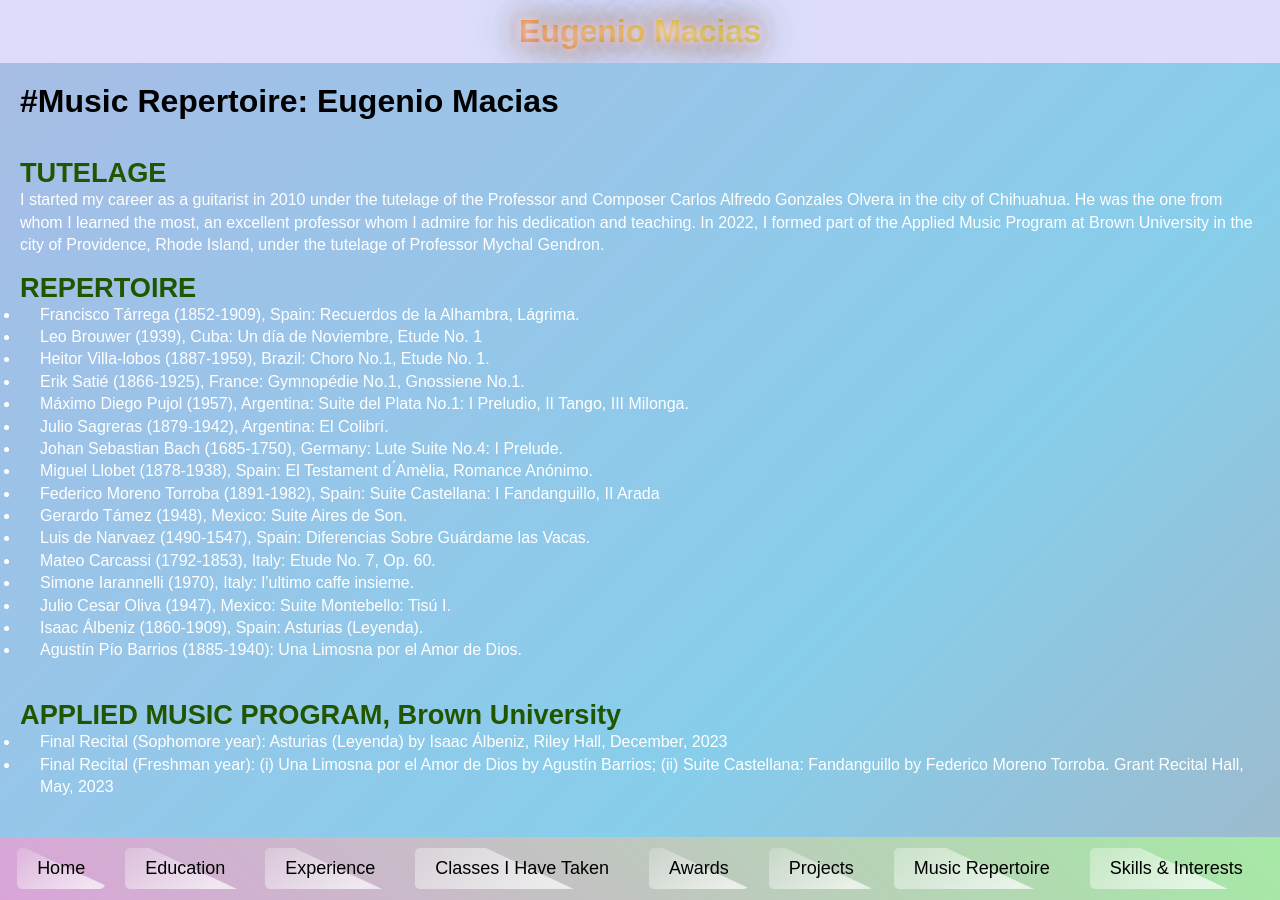
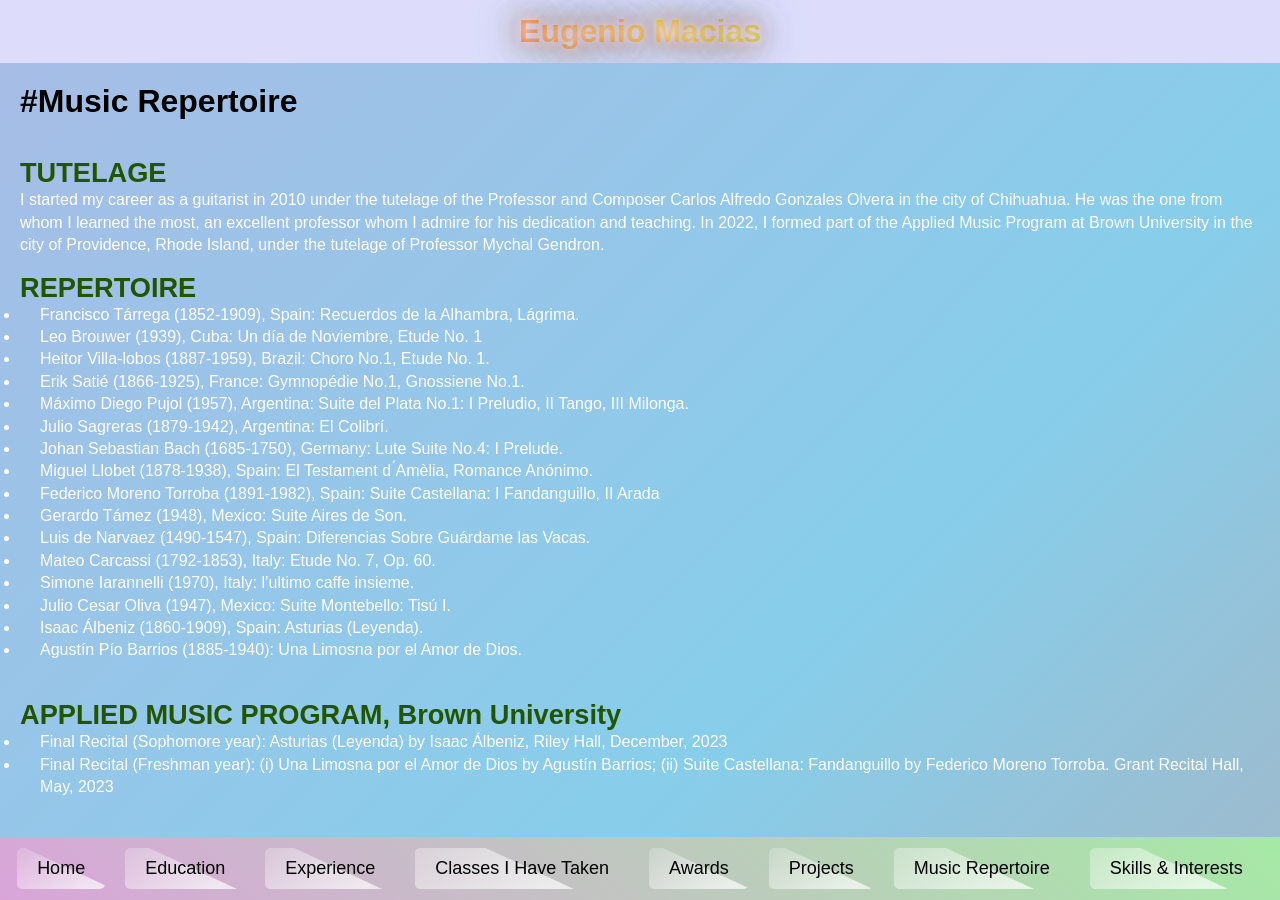
Before and after one commit to xXElGenio0203Xx/eugenio-macias.github.io, a Jekyll site: the page built from music-repertoire.md, in a window 1280 px wide and 900 px high. Built offline with Jekyll 4.4.1, drawn with Linux system fonts in a browser that asks for light colours; some web fonts are replaced.

Commit message:
Update music-repertoire.md

```diff
--- a/music-repertoire.md
+++ b/music-repertoire.md
@@ -3,7 +3,9 @@ layout: default
 title: Music Repertoire
 ---
 
-# #Music Repertoire: Eugenio Macias
+<div class="center">
+    <h1>#Music Repertoire</h1>
+</div>
 <br>
 ## TUTELAGE
 I started my career as a guitarist in 2010 under the tutelage of the Professor and Composer Carlos Alfredo Gonzales Olvera in the city of Chihuahua. He was the one from whom I learned the most, an excellent professor whom I admire for his dedication and teaching. In 2022, I formed part of the Applied Music Program at Brown University in the city of Providence, Rhode Island, under the tutelage of Professor Mychal Gendron.
```
